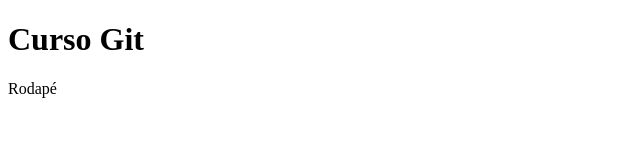
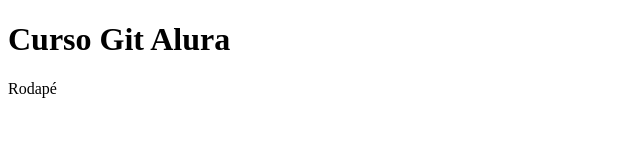
Before and after one commit to jnobrega/curso-git, a plain HTML site: page index.html in a window 1280 px wide. Shown: the whole page, without its empty margins (0-640 px from the left). Drawn offline with Linux system fonts and the light colour scheme.

Commit message:
corrigido titulo para curso alura

```diff
--- a/index.html
+++ b/index.html
@@ -6,7 +6,7 @@
 	</title>
 </head>
 <body>
-	<h1>Curso Git</h1>
+	<h1>Curso Git Alura</h1>
 	<footer>
 		Rodapé
 	</footer>
```
